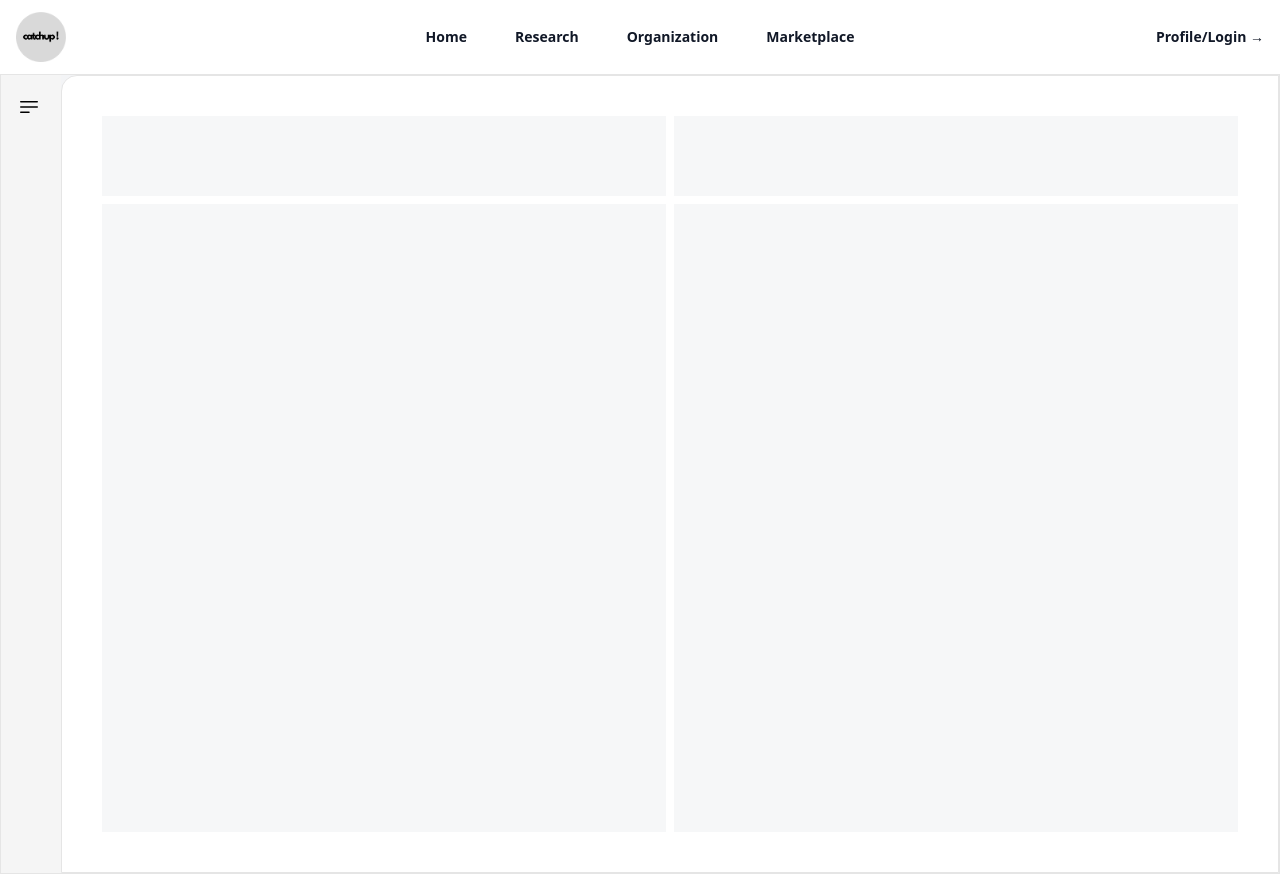
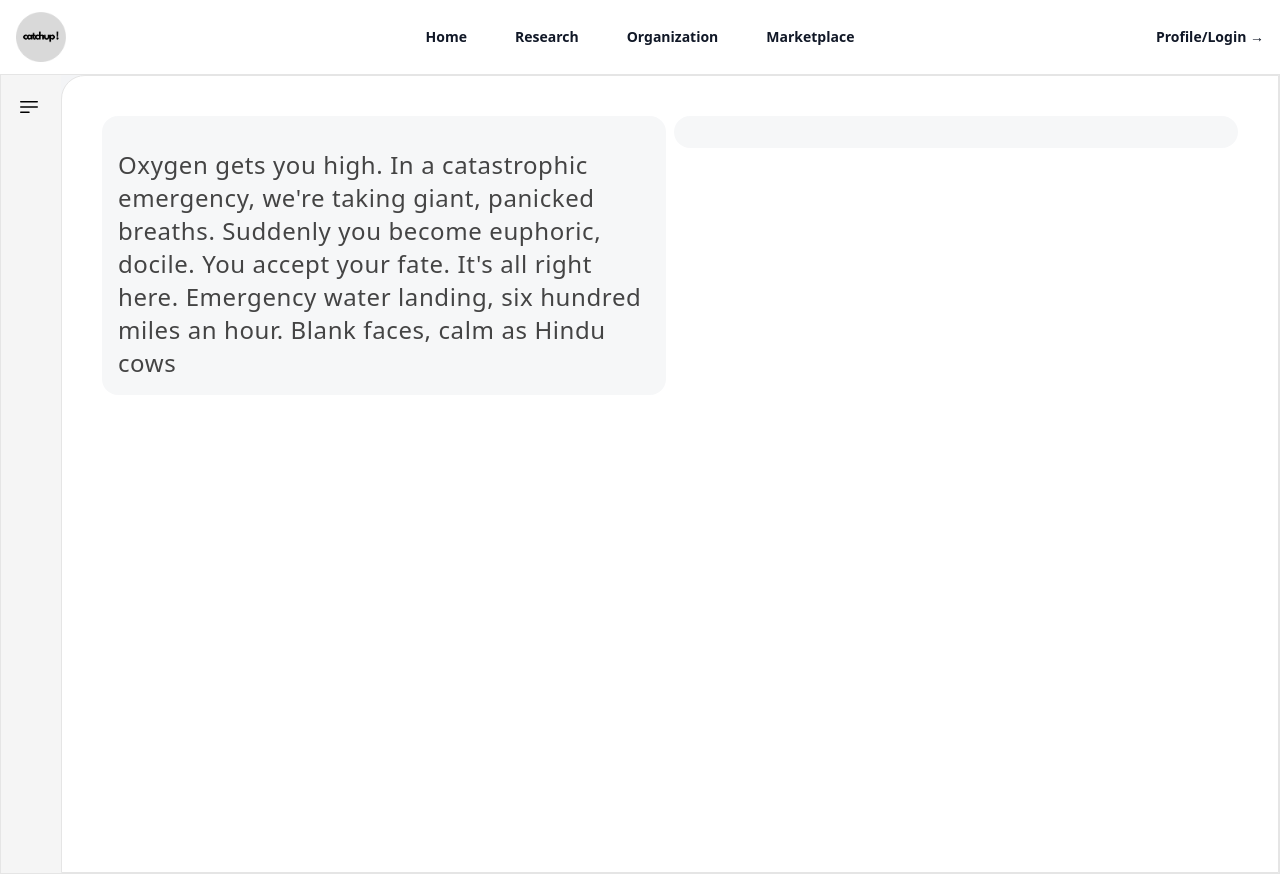
Before and after one commit to raccoonhands1/catchup, a Next.js app in the folder frontend_catchup/: page /research in a window 1280 px wide. Built offline with nearby package versions, Linux system fonts and the light colour scheme.

Commit message:
text generation is done

```diff
--- a/frontend_catchup/package.json
+++ b/frontend_catchup/package.json
@@ -13,6 +13,7 @@
     "@headlessui/react": "^2.1.2",
     "@heroicons/react": "^2.1.5",
     "@material-tailwind/react": "^2.1.9",
+    "@radix-ui/react-progress": "^1.1.0",
     "@tabler/icons-react": "^3.11.0",
     "class-variance-authority": "^0.7.0",
     "classnames": "^2.5.1",
--- a/frontend_catchup/src/app/research/page.tsx
+++ b/frontend_catchup/src/app/research/page.tsx
@@ -13,6 +13,10 @@ import Image from "next/image";
 import { cn } from "@/lib/utils";
 import { Bars3BottomLeftIcon, Bars3Icon } from "@heroicons/react/24/outline";
 import { IconArrowBigLeftLines } from "@tabler/icons-react";
+import { TextGenerateEffect } from "@/components/text-generate-effect";
+
+const words = `Oxygen gets you high. In a catastrophic emergency, we're taking giant, panicked breaths. Suddenly you become euphoric, docile. You accept your fate. It's all right here. Emergency water landing, six hundred miles an hour. Blank faces, calm as Hindu cows
+`;
 
 export default function SidebarDemo() {
   const links = [
@@ -120,27 +124,14 @@ const LogoIcon = () => {
 const Dashboard = () => {
   return (
     <div className="flex flex-1">
-      <div className="p-2 md:p-10 rounded-tl-2xl border border-neutral-200 dark:border-neutral-700 bg-white dark:bg-neutral-900 flex flex-col gap-2 flex-1 w-full h-full">
+      <div className="p-2 md:p-10 rounded-tl-3xl border border-neutral-200 dark:border-neutral-700 bg-white dark:bg-neutral-900 flex flex-col gap-2 flex-1 w-full h-full">
         <div className="flex gap-2">
-          {Array.from(
-            {
-              length: 2,
-            },
-            (_, i) => (
-              <div
-                key={i}
-                className="h-20 w-full rounded-lg  bg-gray-100 dark:bg-neutral-800 animate-pulse"
-              ></div>
-            )
-          )}
-        </div>
-        <div className="flex gap-2 flex-1">
-          {Array.from({ length: 2 }, (_, i) => (
-            <div
-              key={i}
-              className="h-full w-full rounded-lg bg-gray-100 dark:bg-neutral-800 animate-pulse"
-            ></div>
-          ))}
+          <div className="h-min w-full p-4 rounded-2xl bg-gray-100 animate-pulse">
+            <TextGenerateEffect words={words} />
+          </div>
+          <div className="h-min w-full p-4 rounded-2xl bg-gray-100 animate-pulse">
+            {/* <TextGenerateEffect words={words} /> */}
+          </div>
         </div>
       </div>
     </div>
--- /dev/null
+++ b/frontend_catchup/src/components/text-generate-effect.tsx
@@ -0,0 +1,54 @@
+"use client";
+import { useEffect } from "react";
+import { motion, stagger, useAnimate } from "framer-motion";
+import { cn } from "@/lib/utils";
+
+export const TextGenerateEffect = ({
+  words,
+  className,
+}: {
+  words: string;
+  className?: string;
+}) => {
+  const [scope, animate] = useAnimate();
+  let wordsArray = words.split(" ");
+  useEffect(() => {
+    animate(
+      "span",
+      {
+        opacity: 1,
+      },
+      {
+        duration: 1,
+        delay: stagger(0.1),
+      }
+    );
+  }, [scope.current]);
+
+  const renderWords = () => {
+    return (
+      <motion.div ref={scope}>
+        {wordsArray.map((word, idx) => {
+          return (
+            <motion.span
+              key={word + idx}
+              className="dark:text-white text-black opacity-0"
+            >
+              {word}{" "}
+            </motion.span>
+          );
+        })}
+      </motion.div>
+    );
+  };
+
+  return (
+    <div className={cn("font-thin", className)}>
+      <div className="mt-4">
+        <div className=" dark:text-white text-black text-2xl leading-snug tracking-wide">
+          {renderWords()}
+        </div>
+      </div>
+    </div>
+  );
+};
--- /dev/null
+++ b/frontend_catchup/src/components/ui/progress.tsx
@@ -0,0 +1,28 @@
+"use client"
+
+import * as React from "react"
+import * as ProgressPrimitive from "@radix-ui/react-progress"
+
+import { cn } from "@/lib/utils"
+
+const Progress = React.forwardRef<
+  React.ElementRef<typeof ProgressPrimitive.Root>,
+  React.ComponentPropsWithoutRef<typeof ProgressPrimitive.Root>
+>(({ className, value, ...props }, ref) => (
+  <ProgressPrimitive.Root
+    ref={ref}
+    className={cn(
+      "relative h-4 w-full overflow-hidden rounded-full bg-secondary",
+      className
+    )}
+    {...props}
+  >
+    <ProgressPrimitive.Indicator
+      className="h-full w-full flex-1 bg-primary transition-all"
+      style={{ transform: `translateX(-${100 - (value || 0)}%)` }}
+    />
+  </ProgressPrimitive.Root>
+))
+Progress.displayName = ProgressPrimitive.Root.displayName
+
+export { Progress }
```
Also changed, not shown: 1 other file (tests, documents, lock files or other folders).
